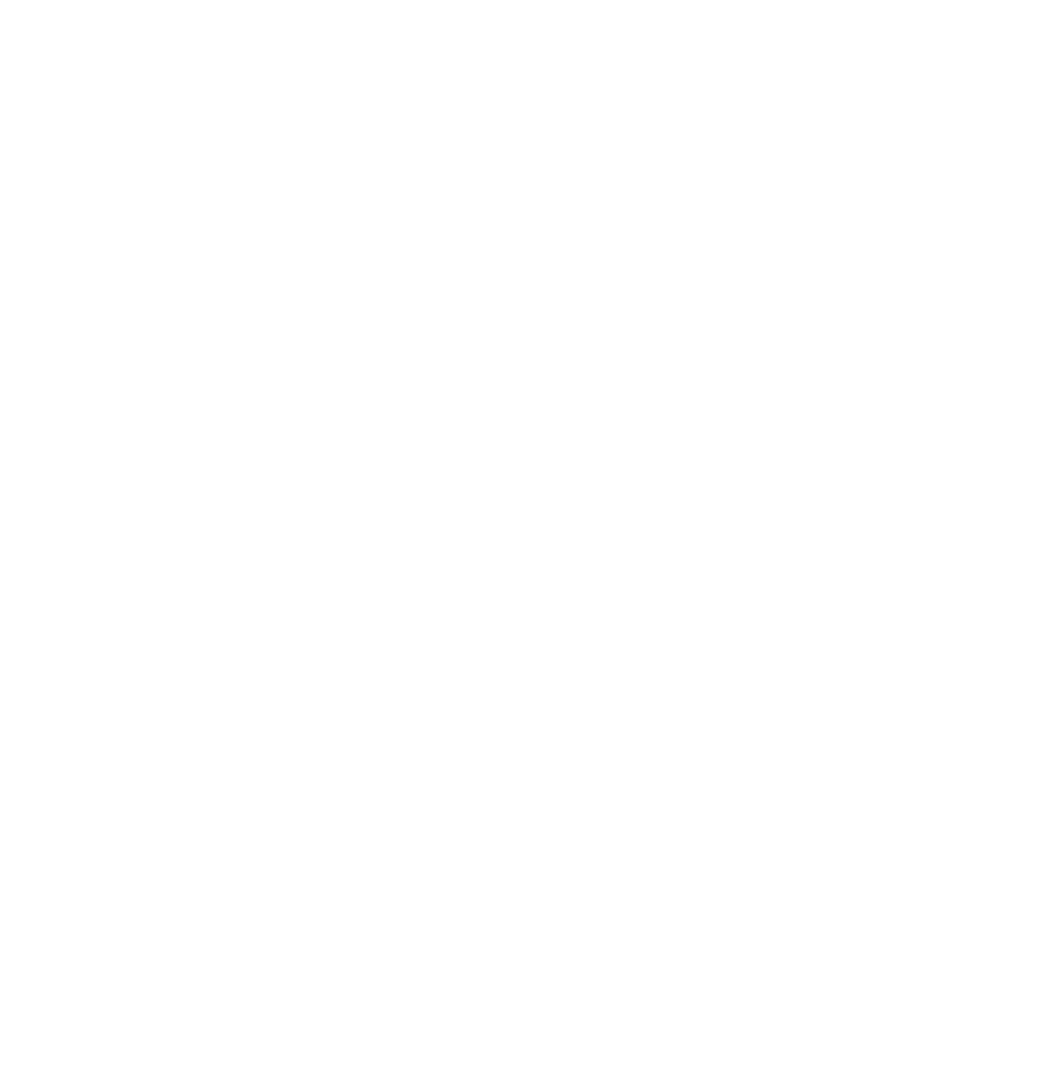
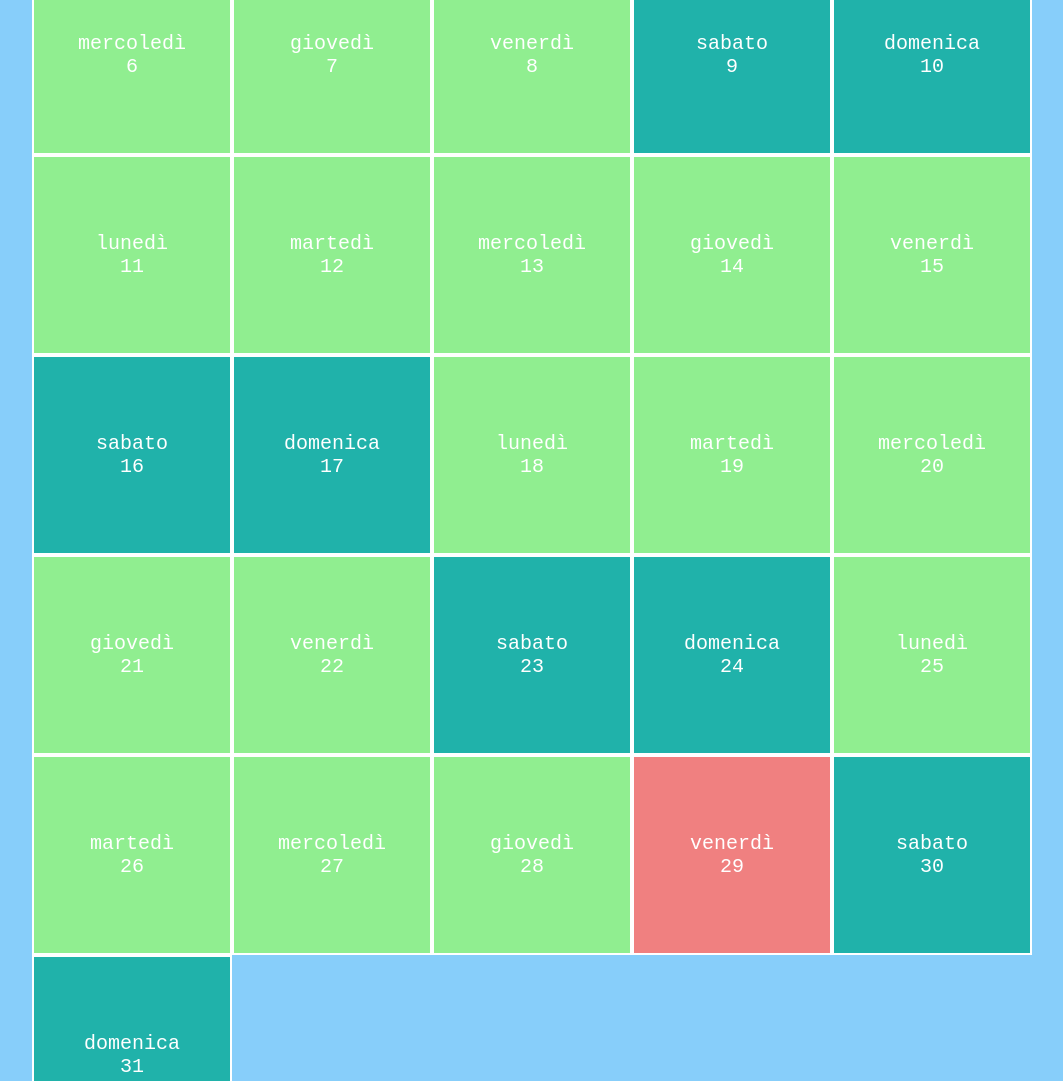
Before and after one commit to AleDiBernardo/js-calendar, a plain HTML site: page index.html in a window 1280 px wide. Shown: the top 1081 px of the page, without its empty margins (32-1095 px from the left). Before the commit the page ends 800 px from the top, so only its background shows below. Drawn offline with Linux system fonts and the light colour scheme.

Commit message:
feat: added html and css

```diff
--- /dev/null
+++ b/assets/css/style.css
@@ -0,0 +1,61 @@
+* {
+  margin: 0;
+  padding: 0;
+  box-sizing: border-box;
+}
+
+body {
+  background-color: lightskyblue;
+  display: flex;
+  flex-direction: column;
+  justify-content: center;
+  align-items: center;
+  height: 100vh;
+  color: white;
+}
+
+main {
+  width: 90%;
+  flex-wrap: wrap;
+}
+
+h1 {
+  font-size: 60px;
+  margin-bottom: 40px;
+}
+
+.row {
+  flex-wrap: wrap;
+}
+
+.square {
+  width: 200px;
+  height: 200px;
+  border: 2px solid white;
+  background-color: lightgreen;
+  flex-direction: column;
+  font-family: monospace;
+  font-size: 20px;
+}
+
+/* UTILITIES */
+
+.flex {
+  display: flex;
+}
+
+.just-cont-ctr {
+  justify-content: center;
+}
+
+.align-ctr {
+  align-items: center;
+}
+
+.holiday-bg {
+  background-color: lightcoral;
+}
+
+.weekend-bg {
+  background-color: lightseagreen;
+}
--- a/assets/js/app.js
+++ b/assets/js/app.js
@@ -10,25 +10,37 @@ const weekDays = [
 ];
 
 const holidays = [4, 5, 29];
+const rowElem = document.querySelector(".row");
 
 //la settimana inizia da venerdì 1 con indice 4
 
 for (let i = 1; i <= 31; i++) {
+  const squareElem = document.createElement("div");
+  squareElem.classList.add("square");
+  squareElem.classList.add("flex");
+  squareElem.classList.add("just-cont-ctr");
+  squareElem.classList.add("align-ctr");
 
   //quando da resto 0 resetta i giorni della settimana
-  let weekDaysReset = weekDays[(i + 3) % 7];
-  let dayNum;
+  let weekDaysReset = weekDays[(i + 3) % weekDays.length];
 
-  //se il giorno corrente è festivo stampa HOLIDAY
+  let dayNum = `${i} ${weekDaysReset}`;
+
+  //se il giorno corrente è festivo stampa HOLIDAY altrimenti se è sabato o domenica WEEKEND
   if (i === holidays[0] || i === holidays[1] || i === holidays[2]) {
-    dayNum = `HOLIDAY: ${i} ${weekDaysReset}`;
+    squareElem.classList.add("holiday-bg");
 
+    dayNum = `HOLIDAY: ${dayNum}`;
   } else if (weekDaysReset === weekDays[5] || weekDaysReset === weekDays[6]) {
-    dayNum = `WEEKEND: ${i} ${weekDaysReset}`;
+    squareElem.classList.add("weekend-bg");
 
-  } else {
-    dayNum = `${i} ${weekDaysReset}`;
+    dayNum = `WEEKEND: ${dayNum}`;
   }
+  squareElem.innerHTML = `
+        <span>${weekDaysReset}</span>
+        <span>${i}</span>
+    `;
 
   console.log(dayNum);
+  rowElem.append(squareElem);
 }
--- a/index.html
+++ b/index.html
@@ -1,13 +1,21 @@
 <!DOCTYPE html>
 <html lang="en">
-<head>
-    <meta charset="UTF-8">
-    <meta name="viewport" content="width=device-width, initial-scale=1.0">
+  <head>
+    <meta charset="UTF-8" />
+    <meta name="viewport" content="width=device-width, initial-scale=1.0" />
     <title>Calendar | March</title>
-</head>
-<body>
+
+    <!-- Custom Style -->
+    <link rel="stylesheet" href="assets/css/style.css" />
+  </head>
+  <body>
+    <h1>Marzo 2024</h1>
+
+    <main class="flex">
+      <div class="flex row"></div>
+    </main>
 
     <!-- Script Js -->
     <script src="assets/js/app.js"></script>
-</body>
+  </body>
 </html>
```
